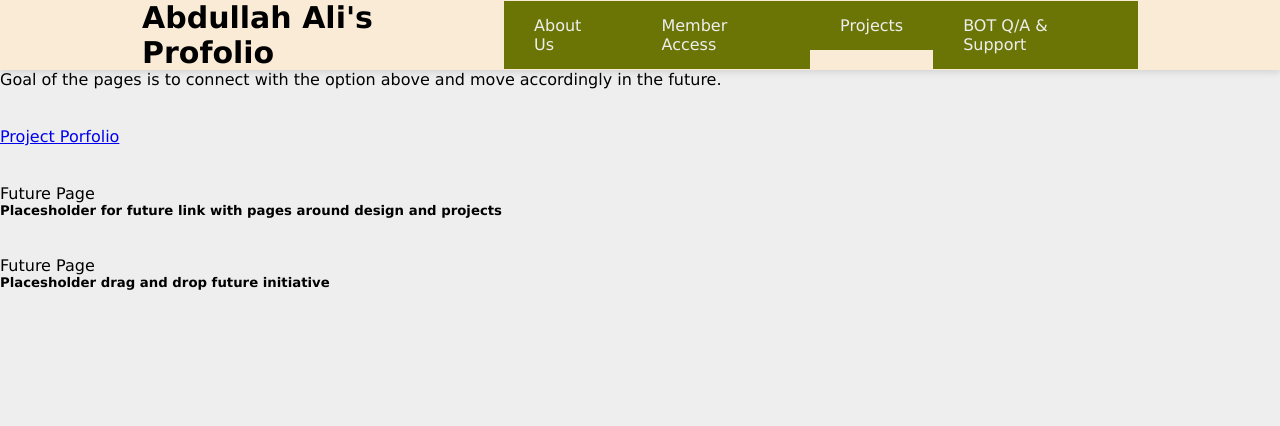
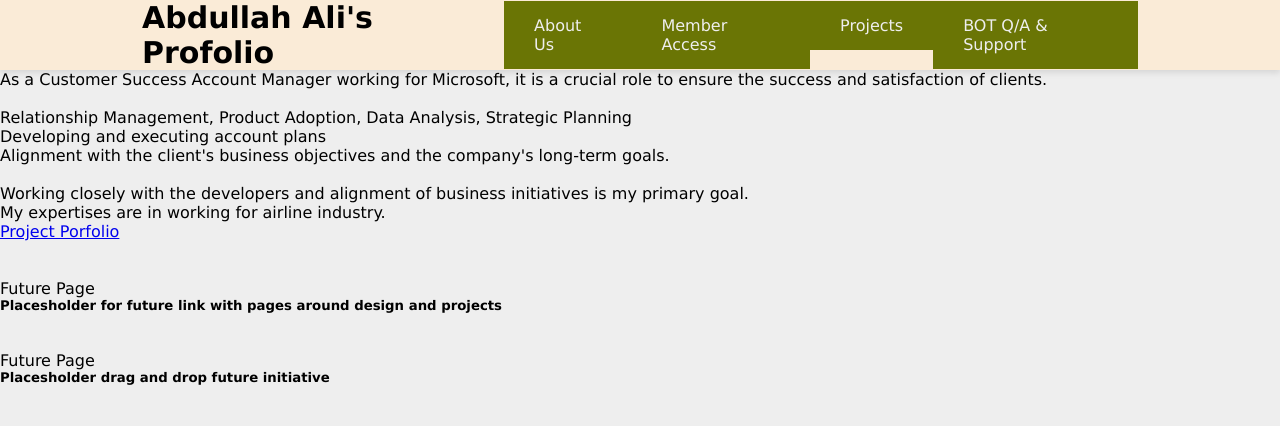
Before and after one commit to abdulali01/abdulali01.github.io, a plain HTML site: page index.html in a window 1280 px wide. Drawn offline with Linux system fonts and the light colour scheme; a script that the page names is missing.

Commit message:
Update index.html

```diff
--- a/index.html
+++ b/index.html
@@ -27,8 +27,17 @@
     </nav>
     </header>
         <ul class="options">
-            <p>Goal of the pages is to connect with the option above and move accordingly in the future.</p>
-            <br><br>
+             <p>As a Customer Success Account Manager working for Microsoft, it is a crucial role to ensure the success and satisfaction of clients.</p>
+
+            <br>Relationship Management, Product Adoption, Data Analysis, Strategic Planning
+            <br>Developing and executing account plans
+            <br>Alignment with the client's business objectives and the company's long-term goals.
+
+            <br>
+            <br>Working closely with the developers and alignment of business initiatives is my primary goal.
+            <br>My expertises are in working for airline industry.
+        </p>
+
             <li class="options"><a href="https://abdulali01.github.io/FS_Dev/">Project Porfolio</a> </li>
             <br>
             <li class="options">
```
